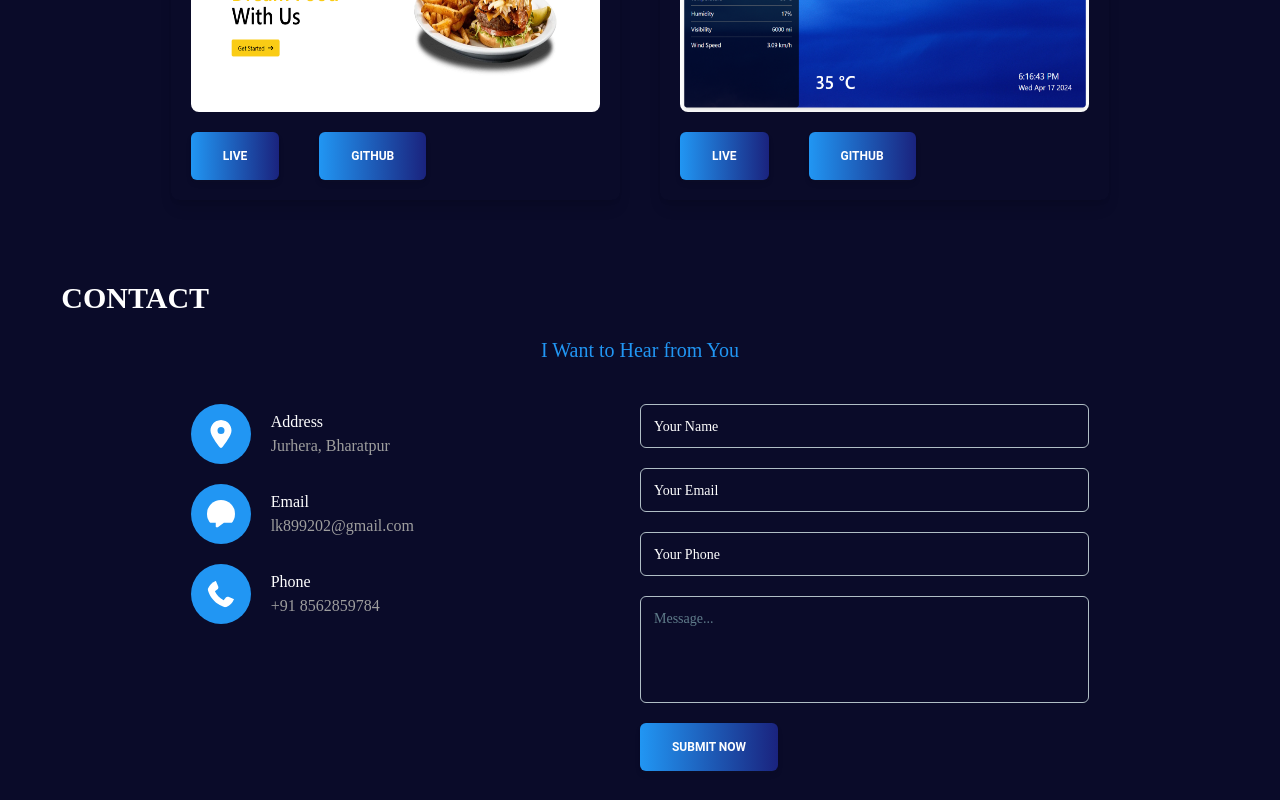
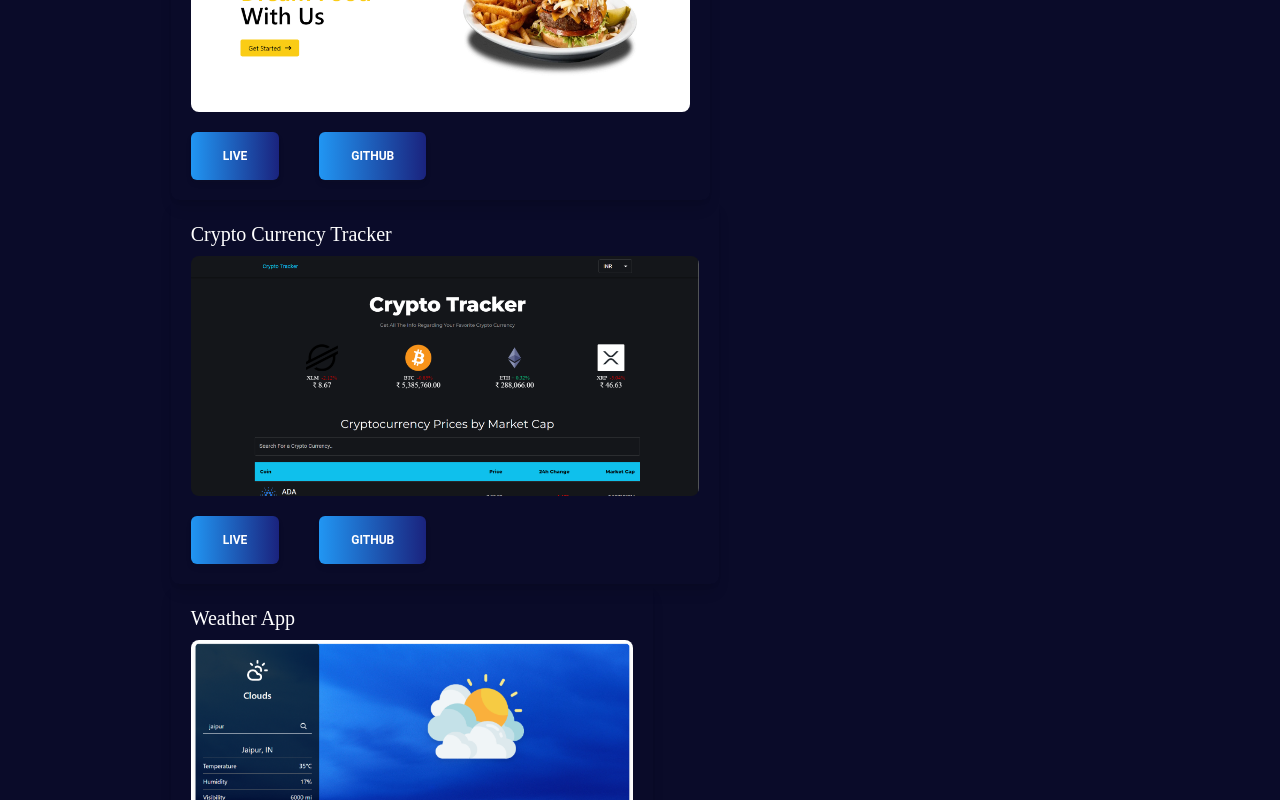
Before and after one commit to Lucky12-call/my-portfolio, a React (Vite) app: page / in a window 1280 px wide. Shown: the part 2320-3120 px from the top of the page. Built offline with nearby package versions, Linux system fonts and the light colour scheme.

Commit message:
add two projects

```diff
--- a/src/components/Projects.jsx
+++ b/src/components/Projects.jsx
@@ -1,6 +1,7 @@
 import { useEffect, useRef } from "react";
 import { animateBox } from "./animation";
 import { Button } from "@material-tailwind/react";
+import { projectArr } from "./projectData";
 
 export let res = null;
 
@@ -18,45 +19,35 @@ const Projects = () => {
           PROJECTS
         </h1>
 
-        <div className="w-full md:w-4/5 mx-auto mt-10 flex flex-col md:flex-row justify-between items-center gap-10">
-
-          {/* project first  */}
-          <div className=" md:w-1/2 rounded-lg p-5 shadow-lg hover:scale-105 transition-transform">
-            <h1 className="text-sm md:text-lg lg:text-xl mb-2 ">Recipe Finder Website</h1>
+        <div className="w-full md:w-4/5 mx-auto mt-10 flex flex-col md:flex-row flex-wrap justify-between items-center">
+          {projectArr.map((project) => (
+            <div
+              key={project.id}
+              className="rounded-lg p-5 shadow-lg hover:scale-105 transition-transform"
+            >
+              <h1 className="text-sm md:text-lg lg:text-xl mb-2 ">
+                {project.projectName}
+              </h1>
               <img
-              src="images/fairFood.png"
-              alt="project-img"
+                src={project.projectImg}
+                alt={project.projectName}
                 className="h-60 w-full rounded-lg"
               />
 
               <div className="flex gap-10 mt-5 justify-starts">
+                <a href={project.liveLink}>
                   <Button className="px-6 lg:px-8 py-3 lg:py-4  rounded-md bg-gradient-to-r from-blue-500 to-indigo-900 hover:scale-105">
-                <a href="https://fairfoods.netlify.app">Live</a>
+                    Live
                   </Button>
+                </a>
+                <a href={project.githubLink}>
                   <Button className="px-6 lg:px-8 py-3 lg:py-4  rounded-md bg-gradient-to-r from-blue-500 to-indigo-900 hover:scale-105">
-                <a href="https://github.com/Lucky12-call/recipe-finder-reactjs.git">Github</a>
+                    Github
                   </Button>
+                </a>
               </div>
             </div>
-
-          {/* project second */}
-          <div className=" md:w-1/2 rounded-lg p-5 shadow-lg  hover:scale-105 transition-transform">
-          <h1 className="text-sm md:text-lg lg:text-xl mb-2 ">Weather Web-App</h1>
-            <img
-              src="images/weather-app.png"
-              alt="project-img"
-              className="h-60 w-full rounded-lg"
-            />
-
-            <div className="flex gap-10 mt-5 justify-start">
-              <Button className="px-6 lg:px-8 py-3 lg:py-4  rounded-md bg-gradient-to-r from-blue-500 to-indigo-900 hover:scale-105">
-                <a href="https://joyful-youtiao-290708.netlify.app/">Live</a>
-              </Button>
-              <Button className="px-6 lg:px-8 py-3 lg:py-4  rounded-md bg-gradient-to-r from-blue-500 to-indigo-900 hover:scale-105">
-                <a href="https://github.com/Lucky12-call/weather-web-app-reactjs.git">Github</a>
-              </Button>
-            </div>
-          </div>
+          ))}
         </div>
       </section>
     </>
--- a/src/components/projectData.js
+++ b/src/components/projectData.js
@@ -1,26 +1,31 @@
 export const projectArr = [
   {
     id: 1,
-    projectImg: "images/crypto.png",
-    projectName: 'Crypto Currency Tracker',
-    about:
-      "It is a crypto currency tracker website. You can track any crypto currency here. It has a search functionality where you can search any kind of currency that you want. When you click on any currency it takes you a particular currency page where you can the details about that currency and you will see the cart regarding its price pool based on time like 1 day ago, 1 month age, and 1 year ago.",
-    githubLink: "https://github.com/Lucky12-call/Crypto-Currency-Tracker.git",
+    projectImg: "images/fairFood.png",
+    projectName: "Recipe Finder Website",
+    liveLink: "https://fairfoods.netlify.app/",
+    githubLink: "https://github.com/Lucky12-call/recipe-finder-reactjs.git",
   },
   {
     id: 2,
-    projectImg: "images/shopping-cart.png",
-    projectName: 'Shopping Cart',
-    about:
-      "It is a shopping cart website. You can see here different kind of products and their details. You can search any product that you want, When you type in search box it will filter out products according to  keyword. And when you click any particular product it takes you a particular product page where you can see different type of images of that product and you can add to cart that product, When you click on add to cart after that you can see that product in cart by clicking on cart icon and you can delete that product from cart as well.",
-    githubLink: "https://github.com/Lucky12-call/sopping-cart-reactjs.git",
+    projectImg: "images/crypto-img.png",
+    projectName: "Crypto Currency Tracker",
+    liveLink:
+      "https://669a05079dd1e0d609104a7d--tubular-llama-f8d30f.netlify.app",
+    githubLink: "https://github.com/Lucky12-call/Crypto-Currency-Tracker.git",
   },
   {
     id: 3,
     projectImg: "images/weather-app.png",
-    projectName: 'Weather App',
-    about:
-      "It is a weather web-app. You can search weather by entering city name. Once you have entered any city name in search box then you have to click on search icon, And you can see the weather of that city. It will show you the current weather information about that city, Current temperature, city name, humidity and wind speed.",
+    projectName: "Weather App",
+    liveLink: "https://joyful-youtiao-290708.netlify.app",
     githubLink: "https://github.com/Lucky12-call/weather-web-app-react.git",
   },
+  {
+    id: 4,
+    projectImg: "images/shopping-cart-img.png",
+    projectName: "Shopping Cart",
+    liveLink: "",
+    githubLink: "https://github.com/Lucky12-call/sopping-cart-reactjs.git",
+  },
 ];
```
Also changed, not shown: public/images/crypto-img.png (added), public/images/shopping-cart-img.png (added). Lines whose indentation alone changed are shown as unchanged.
